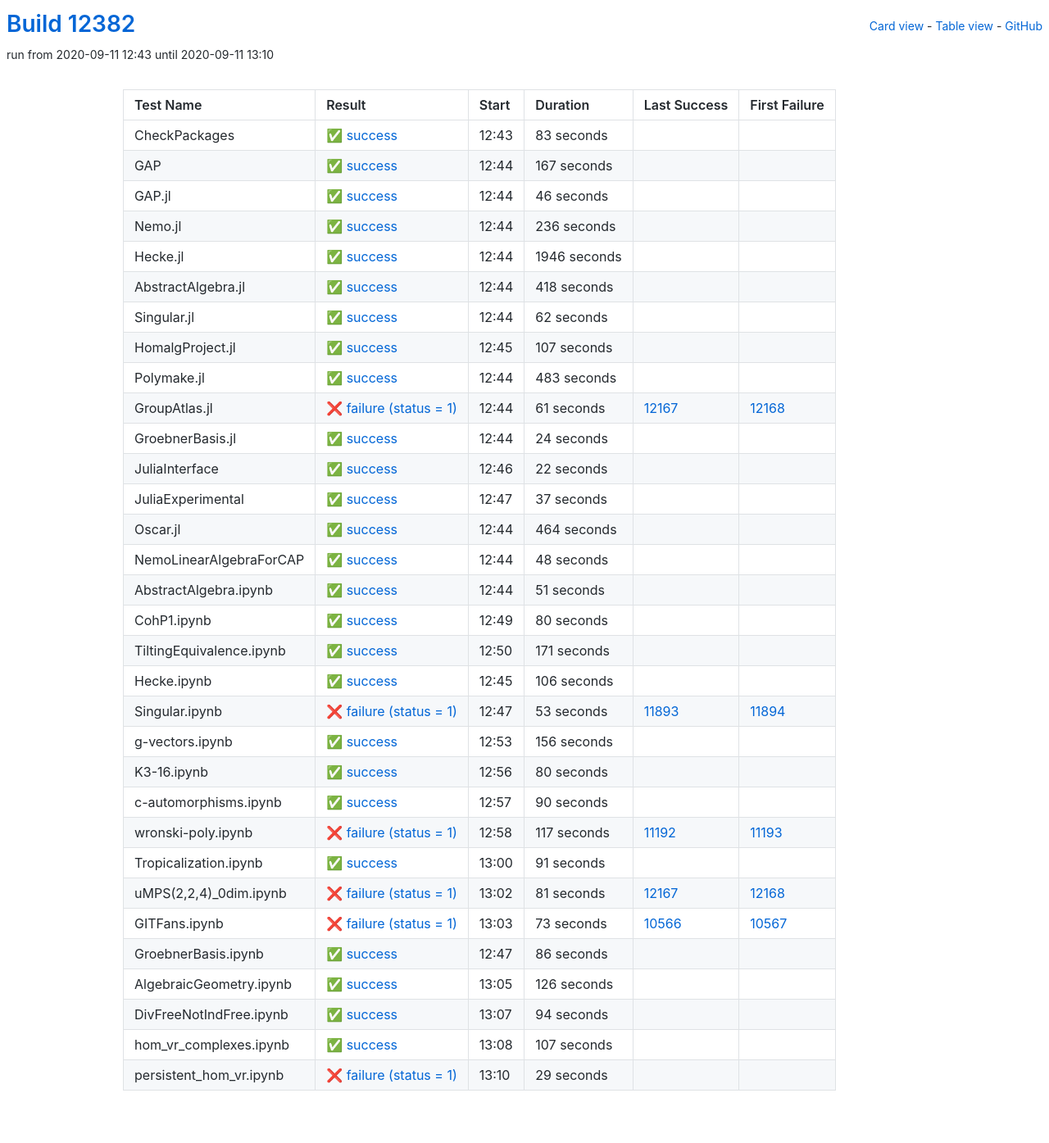
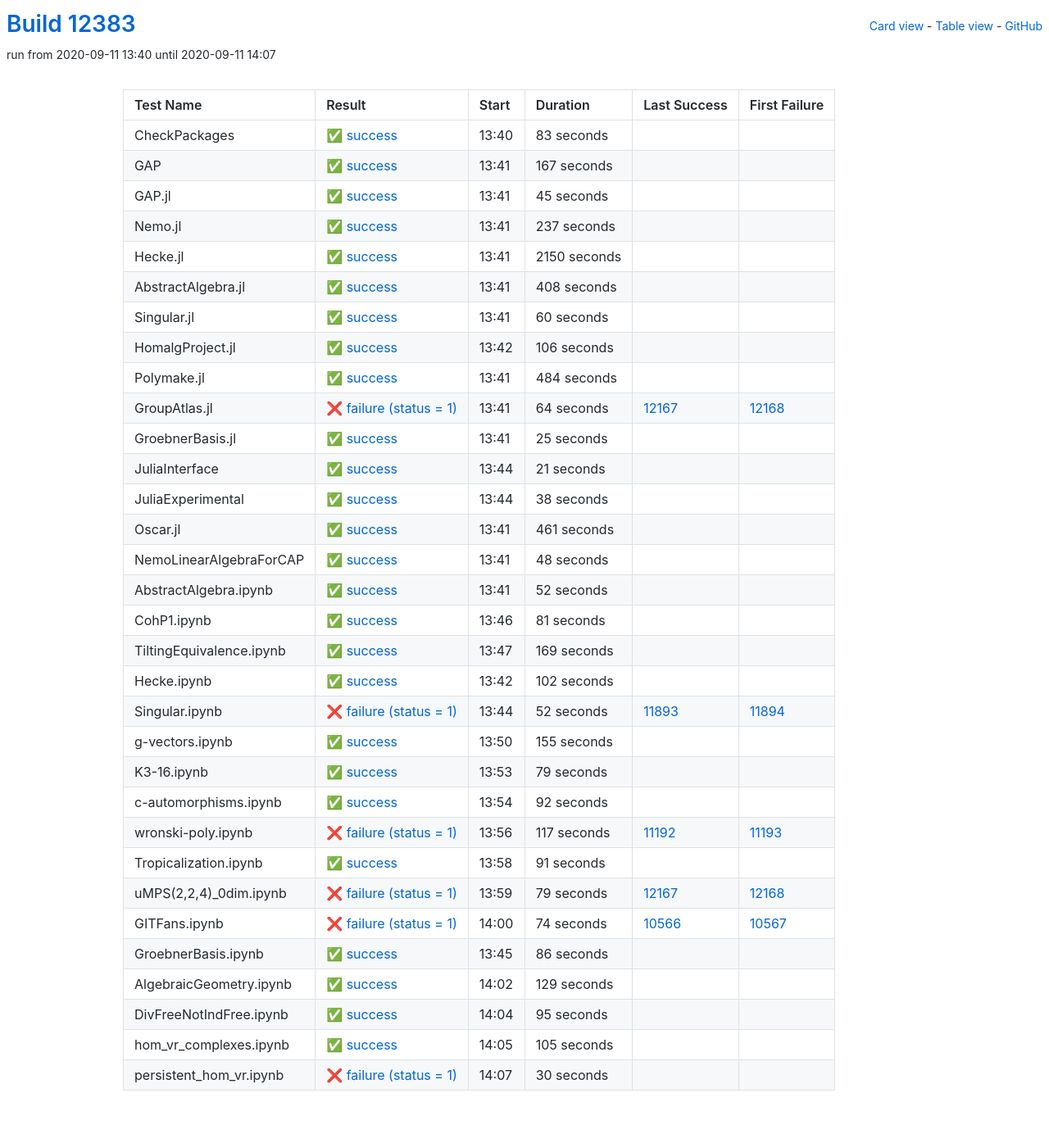
Before and after one commit to oscar-system/oscar-ci-status, a Jekyll site: the page built from table.html, in a window 1280 px wide. Shown: the whole page at 82% size. Built offline with Jekyll 4.4.1, drawn with Linux system fonts in a browser that asks for light colours.

Commit message:
Build #12383

```diff
--- a/_data/ci.yml
+++ b/_data/ci.yml
@@ -1,6 +1,6 @@
 ---
-build: 12382
-build_url: https://oscarci.mathematik.uni-kl.de/job/oscar/12382/
+build: 12383
+build_url: https://oscarci.mathematik.uni-kl.de/job/oscar/12383/
 job: oscar
 organization: oscar-system
 repo: oscar-ci-status
@@ -8,8 +8,8 @@ repourl: https://github.com/oscar-system/oscar-ci-status
 tests:
 - name: CheckPackages
   id: checkpackages
-  log: https://oscarci.mathematik.uni-kl.de/job/oscar/12382/artifact/logs/build-12382/CheckPackages.log
-  start: 2020-09-11 12:43
+  log: https://oscarci.mathematik.uni-kl.de/job/oscar/12383/artifact/logs/build-12383/CheckPackages.log
+  start: 2020-09-11 13:40
   success: true
   exitcode: 0
   status: success
@@ -20,8 +20,8 @@ tests:
   first_failure_url:
 - name: GAP
   id: gap
-  log: https://oscarci.mathematik.uni-kl.de/job/oscar/12382/artifact/logs/build-12382/GAP.log
-  start: 2020-09-11 12:44
+  log: https://oscarci.mathematik.uni-kl.de/job/oscar/12383/artifact/logs/build-12383/GAP.log
+  start: 2020-09-11 13:41
   success: true
   exitcode: 0
   status: success
@@ -32,152 +32,152 @@ tests:
   first_failure_url:
 - name: GAP.jl
   id: gap-jl
-  log: https://oscarci.mathematik.uni-kl.de/job/oscar/12382/artifact/logs/build-12382/GAP.jl.log
-  start: 2020-09-11 12:44
+  log: https://oscarci.mathematik.uni-kl.de/job/oscar/12383/artifact/logs/build-12383/GAP.jl.log
+  start: 2020-09-11 13:41
   success: true
   exitcode: 0
   status: success
-  duration: 46
+  duration: 45
   last_success: false
   last_success_url:
   first_failure: false
   first_failure_url:
 - name: Nemo.jl
   id: nemo-jl
-  log: https://oscarci.mathematik.uni-kl.de/job/oscar/12382/artifact/logs/build-12382/Nemo.jl.log
-  start: 2020-09-11 12:44
+  log: https://oscarci.mathematik.uni-kl.de/job/oscar/12383/artifact/logs/build-12383/Nemo.jl.log
+  start: 2020-09-11 13:41
   success: true
   exitcode: 0
   status: success
-  duration: 236
+  duration: 237
   last_success: false
   last_success_url:
   first_failure: false
   first_failure_url:
 - name: Hecke.jl
   id: hecke-jl
-  log: https://oscarci.mathematik.uni-kl.de/job/oscar/12382/artifact/logs/build-12382/Hecke.jl.log
-  start: 2020-09-11 12:44
+  log: https://oscarci.mathematik.uni-kl.de/job/oscar/12383/artifact/logs/build-12383/Hecke.jl.log
+  start: 2020-09-11 13:41
   success: true
   exitcode: 0
   status: success
-  duration: 1946
+  duration: 2150
   last_success: false
   last_success_url:
   first_failure: false
   first_failure_url:
 - name: AbstractAlgebra.jl
   id: abstractalgebra-jl
-  log: https://oscarci.mathematik.uni-kl.de/job/oscar/12382/artifact/logs/build-12382/AbstractAlgebra.jl.log
-  start: 2020-09-11 12:44
+  log: https://oscarci.mathematik.uni-kl.de/job/oscar/12383/artifact/logs/build-12383/AbstractAlgebra.jl.log
+  start: 2020-09-11 13:41
   success: true
   exitcode: 0
   status: success
-  duration: 418
+  duration: 408
   last_success: false
   last_success_url:
   first_failure: false
   first_failure_url:
 - name: Singular.jl
   id: singular-jl
-  log: https://oscarci.mathematik.uni-kl.de/job/oscar/12382/artifact/logs/build-12382/Singular.jl.log
-  start: 2020-09-11 12:44
+  log: https://oscarci.mathematik.uni-kl.de/job/oscar/12383/artifact/logs/build-12383/Singular.jl.log
+  start: 2020-09-11 13:41
   success: true
   exitcode: 0
   status: success
-  duration: 62
+  duration: 60
   last_success: false
   last_success_url:
   first_failure: false
   first_failure_url:
 - name: HomalgProject.jl
   id: homalgproject-jl
-  log: https://oscarci.mathematik.uni-kl.de/job/oscar/12382/artifact/logs/build-12382/HomalgProject.jl.log
-  start: 2020-09-11 12:45
+  log: https://oscarci.mathematik.uni-kl.de/job/oscar/12383/artifact/logs/build-12383/HomalgProject.jl.log
+  start: 2020-09-11 13:42
   success: true
   exitcode: 0
   status: success
-  duration: 107
+  duration: 106
   last_success: false
   last_success_url:
   first_failure: false
   first_failure_url:
 - name: Polymake.jl
   id: polymake-jl
-  log: https://oscarci.mathematik.uni-kl.de/job/oscar/12382/artifact/logs/build-12382/Polymake.jl.log
-  start: 2020-09-11 12:44
+  log: https://oscarci.mathematik.uni-kl.de/job/oscar/12383/artifact/logs/build-12383/Polymake.jl.log
+  start: 2020-09-11 13:41
   success: true
   exitcode: 0
   status: success
-  duration: 483
+  duration: 484
   last_success: false
   last_success_url:
   first_failure: false
   first_failure_url:
 - name: GroupAtlas.jl
   id: groupatlas-jl
-  log: https://oscarci.mathematik.uni-kl.de/job/oscar/12382/artifact/logs/build-12382/GroupAtlas.jl.log
-  start: 2020-09-11 12:44
+  log: https://oscarci.mathematik.uni-kl.de/job/oscar/12383/artifact/logs/build-12383/GroupAtlas.jl.log
+  start: 2020-09-11 13:41
   success: false
   exitcode: 1
   status: failure
-  duration: 61
+  duration: 64
   last_success: 12167
   last_success_url: https://oscarci.mathematik.uni-kl.de/job/oscar/12167/
   first_failure: 12168
   first_failure_url: https://oscarci.mathematik.uni-kl.de/job/oscar/12168/
 - name: GroebnerBasis.jl
   id: groebnerbasis-jl
-  log: https://oscarci.mathematik.uni-kl.de/job/oscar/12382/artifact/logs/build-12382/GroebnerBasis.jl.log
-  start: 2020-09-11 12:44
+  log: https://oscarci.mathematik.uni-kl.de/job/oscar/12383/artifact/logs/build-12383/GroebnerBasis.jl.log
+  start: 2020-09-11 13:41
   success: true
   exitcode: 0
   status: success
-  duration: 24
+  duration: 25
   last_success: false
   last_success_url:
   first_failure: false
   first_failure_url:
 - name: JuliaInterface
   id: juliainterface
-  log: https://oscarci.mathematik.uni-kl.de/job/oscar/12382/artifact/logs/build-12382/JuliaInterface.log
-  start: 2020-09-11 12:46
+  log: https://oscarci.mathematik.uni-kl.de/job/oscar/12383/artifact/logs/build-12383/JuliaInterface.log
+  start: 2020-09-11 13:44
   success: true
   exitcode: 0
   status: success
-  duration: 22
+  duration: 21
   last_success: false
   last_success_url:
   first_failure: false
   first_failure_url:
 - name: JuliaExperimental
   id: juliaexperimental
-  log: https://oscarci.mathematik.uni-kl.de/job/oscar/12382/artifact/logs/build-12382/JuliaExperimental.log
-  start: 2020-09-11 12:47
+  log: https://oscarci.mathematik.uni-kl.de/job/oscar/12383/artifact/logs/build-12383/JuliaExperimental.log
+  start: 2020-09-11 13:44
   success: true
   exitcode: 0
   status: success
-  duration: 37
+  duration: 38
   last_success: false
   last_success_url:
   first_failure: false
   first_failure_url:
 - name: Oscar.jl
   id: oscar-jl
-  log: https://oscarci.mathematik.uni-kl.de/job/oscar/12382/artifact/logs/build-12382/Oscar.jl.log
-  start: 2020-09-11 12:44
+  log: https://oscarci.mathematik.uni-kl.de/job/oscar/12383/artifact/logs/build-12383/Oscar.jl.log
+  start: 2020-09-11 13:41
   success: true
   exitcode: 0
   status: success
-  duration: 464
+  duration: 461
   last_success: false
   last_success_url:
   first_failure: false
   first_failure_url:
 - name: NemoLinearAlgebraForCAP
   id: nemolinearalgebraforcap
-  log: https://oscarci.mathematik.uni-kl.de/job/oscar/12382/artifact/logs/build-12382/NemoLinearAlgebraForCAP.log
-  start: 2020-09-11 12:44
+  log: https://oscarci.mathematik.uni-kl.de/job/oscar/12383/artifact/logs/build-12383/NemoLinearAlgebraForCAP.log
+  start: 2020-09-11 13:41
   success: true
   exitcode: 0
   status: success
@@ -188,104 +188,104 @@ tests:
   first_failure_url:
 - name: AbstractAlgebra.ipynb
   id: abstractalgebra-ipynb
-  log: https://oscarci.mathematik.uni-kl.de/job/oscar/12382/artifact/logs/build-12382/AbstractAlgebra.ipynb.log
-  start: 2020-09-11 12:44
+  log: https://oscarci.mathematik.uni-kl.de/job/oscar/12383/artifact/logs/build-12383/AbstractAlgebra.ipynb.log
+  start: 2020-09-11 13:41
   success: true
   exitcode: 0
   status: success
-  duration: 51
+  duration: 52
   last_success: false
   last_success_url:
   first_failure: false
   first_failure_url:
 - name: CohP1.ipynb
   id: cohp1-ipynb
-  log: https://oscarci.mathematik.uni-kl.de/job/oscar/12382/artifact/logs/build-12382/CohP1.ipynb.log
-  start: 2020-09-11 12:49
+  log: https://oscarci.mathematik.uni-kl.de/job/oscar/12383/artifact/logs/build-12383/CohP1.ipynb.log
+  start: 2020-09-11 13:46
   success: true
   exitcode: 0
   status: success
-  duration: 80
+  duration: 81
   last_success: false
   last_success_url:
   first_failure: false
   first_failure_url:
 - name: TiltingEquivalence.ipynb
   id: tiltingequivalence-ipynb
-  log: https://oscarci.mathematik.uni-kl.de/job/oscar/12382/artifact/logs/build-12382/TiltingEquivalence.ipynb.log
-  start: 2020-09-11 12:50
+  log: https://oscarci.mathematik.uni-kl.de/job/oscar/12383/artifact/logs/build-12383/TiltingEquivalence.ipynb.log
+  start: 2020-09-11 13:47
   success: true
   exitcode: 0
   status: success
-  duration: 171
+  duration: 169
   last_success: false
   last_success_url:
   first_failure: false
   first_failure_url:
 - name: Hecke.ipynb
   id: hecke-ipynb
-  log: https://oscarci.mathematik.uni-kl.de/job/oscar/12382/artifact/logs/build-12382/Hecke.ipynb.log
-  start: 2020-09-11 12:45
+  log: https://oscarci.mathematik.uni-kl.de/job/oscar/12383/artifact/logs/build-12383/Hecke.ipynb.log
+  start: 2020-09-11 13:42
   success: true
   exitcode: 0
   status: success
-  duration: 106
+  duration: 102
   last_success: false
   last_success_url:
   first_failure: false
   first_failure_url:
 - name: Singular.ipynb
   id: singular-ipynb
-  log: https://oscarci.mathematik.uni-kl.de/job/oscar/12382/artifact/logs/build-12382/Singular.ipynb.log
-  start: 2020-09-11 12:47
+  log: https://oscarci.mathematik.uni-kl.de/job/oscar/12383/artifact/logs/build-12383/Singular.ipynb.log
+  start: 2020-09-11 13:44
   success: false
   exitcode: 1
   status: failure
-  duration: 53
+  duration: 52
   last_success: 11893
   last_success_url: https://oscarci.mathematik.uni-kl.de/job/oscar/11893/
   first_failure: 11894
   first_failure_url: https://oscarci.mathematik.uni-kl.de/job/oscar/11894/
 - name: g-vectors.ipynb
   id: g-vectors-ipynb
-  log: https://oscarci.mathematik.uni-kl.de/job/oscar/12382/artifact/logs/build-12382/g-vectors.ipynb.log
-  start: 2020-09-11 12:53
+  log: https://oscarci.mathematik.uni-kl.de/job/oscar/12383/artifact/logs/build-12383/g-vectors.ipynb.log
+  start: 2020-09-11 13:50
   success: true
   exitcode: 0
   status: success
-  duration: 156
+  duration: 155
   last_success: false
   last_success_url:
   first_failure: false
   first_failure_url:
 - name: K3-16.ipynb
   id: k3-16-ipynb
-  log: https://oscarci.mathematik.uni-kl.de/job/oscar/12382/artifact/logs/build-12382/K3-16.ipynb.log
-  start: 2020-09-11 12:56
+  log: https://oscarci.mathematik.uni-kl.de/job/oscar/12383/artifact/logs/build-12383/K3-16.ipynb.log
+  start: 2020-09-11 13:53
   success: true
   exitcode: 0
   status: success
-  duration: 80
+  duration: 79
   last_success: false
   last_success_url:
   first_failure: false
   first_failure_url:
 - name: c-automorphisms.ipynb
   id: c-automorphisms-ipynb
-  log: https://oscarci.mathematik.uni-kl.de/job/oscar/12382/artifact/logs/build-12382/c-automorphisms.ipynb.log
-  start: 2020-09-11 12:57
+  log: https://oscarci.mathematik.uni-kl.de/job/oscar/12383/artifact/logs/build-12383/c-automorphisms.ipynb.log
+  start: 2020-09-11 13:54
   success: true
   exitcode: 0
   status: success
-  duration: 90
+  duration: 92
   last_success: false
   last_success_url:
   first_failure: false
   first_failure_url:
 - name: wronski-poly.ipynb
   id: wronski-poly-ipynb
-  log: https://oscarci.mathematik.uni-kl.de/job/oscar/12382/artifact/logs/build-12382/wronski-poly.ipynb.log
-  start: 2020-09-11 12:58
+  log: https://oscarci.mathematik.uni-kl.de/job/oscar/12383/artifact/logs/build-12383/wronski-poly.ipynb.log
+  start: 2020-09-11 13:56
   success: false
   exitcode: 1
   status: failure
@@ -296,8 +296,8 @@ tests:
   first_failure_url: https://oscarci.mathematik.uni-kl.de/job/oscar/11193/
 - name: Tropicalization.ipynb
   id: tropicalization-ipynb
-  log: https://oscarci.mathematik.uni-kl.de/job/oscar/12382/artifact/logs/build-12382/Tropicalization.ipynb.log
-  start: 2020-09-11 13:00
+  log: https://oscarci.mathematik.uni-kl.de/job/oscar/12383/artifact/logs/build-12383/Tropicalization.ipynb.log
+  start: 2020-09-11 13:58
   success: true
   exitcode: 0
   status: success
@@ -308,32 +308,32 @@ tests:
   first_failure_url:
 - name: uMPS(2,2,4)_0dim.ipynb
   id: umps-2-2-4-0dim-ipynb
-  log: https://oscarci.mathematik.uni-kl.de/job/oscar/12382/artifact/logs/build-12382/uMPS-2-2-4-_0dim.ipynb.log
-  start: 2020-09-11 13:02
+  log: https://oscarci.mathematik.uni-kl.de/job/oscar/12383/artifact/logs/build-12383/uMPS-2-2-4-_0dim.ipynb.log
+  start: 2020-09-11 13:59
   success: false
   exitcode: 1
   status: failure
-  duration: 81
+  duration: 79
   last_success: 12167
   last_success_url: https://oscarci.mathematik.uni-kl.de/job/oscar/12167/
   first_failure: 12168
   first_failure_url: https://oscarci.mathematik.uni-kl.de/job/oscar/12168/
 - name: GITFans.ipynb
   id: gitfans-ipynb
-  log: https://oscarci.mathematik.uni-kl.de/job/oscar/12382/artifact/logs/build-12382/GITFans.ipynb.log
-  start: 2020-09-11 13:03
+  log: https://oscarci.mathematik.uni-kl.de/job/oscar/12383/artifact/logs/build-12383/GITFans.ipynb.log
+  start: 2020-09-11 14:00
   success: false
   exitcode: 1
   status: failure
-  duration: 73
+  duration: 74
   last_success: 10566
   last_success_url: https://oscarci.mathematik.uni-kl.de/job/oscar/10566/
   first_failure: 10567
   first_failure_url: https://oscarci.mathematik.uni-kl.de/job/oscar/10567/
 - name: GroebnerBasis.ipynb
   id: groebnerbasis-ipynb
-  log: https://oscarci.mathematik.uni-kl.de/job/oscar/12382/artifact/logs/build-12382/GroebnerBasis.ipynb.log
-  start: 2020-09-11 12:47
+  log: https://oscarci.mathematik.uni-kl.de/job/oscar/12383/artifact/logs/build-12383/GroebnerBasis.ipynb.log
+  start: 2020-09-11 13:45
   success: true
   exitcode: 0
   status: success
@@ -344,48 +344,48 @@ tests:
   first_failure_url:
 - name: AlgebraicGeometry.ipynb
   id: algebraicgeometry-ipynb
-  log: https://oscarci.mathematik.uni-kl.de/job/oscar/12382/artifact/logs/build-12382/AlgebraicGeometry.ipynb.log
-  start: 2020-09-11 13:05
+  log: https://oscarci.mathematik.uni-kl.de/job/oscar/12383/artifact/logs/build-12383/AlgebraicGeometry.ipynb.log
+  start: 2020-09-11 14:02
   success: true
   exitcode: 0
   status: success
-  duration: 126
+  duration: 129
   last_success: false
   last_success_url:
   first_failure: false
   first_failure_url:
 - name: DivFreeNotIndFree.ipynb
   id: divfreenotindfree-ipynb
-  log: https://oscarci.mathematik.uni-kl.de/job/oscar/12382/artifact/logs/build-12382/DivFreeNotIndFree.ipynb.log
-  start: 2020-09-11 13:07
+  log: https://oscarci.mathematik.uni-kl.de/job/oscar/12383/artifact/logs/build-12383/DivFreeNotIndFree.ipynb.log
+  start: 2020-09-11 14:04
   success: true
   exitcode: 0
   status: success
-  duration: 94
+  duration: 95
   last_success: false
   last_success_url:
   first_failure: false
   first_failure_url:
 - name: hom_vr_complexes.ipynb
   id: hom-vr-complexes-ipynb
-  log: https://oscarci.mathematik.uni-kl.de/job/oscar/12382/artifact/logs/build-12382/hom_vr_complexes.ipynb.log
-  start: 2020-09-11 13:08
+  log: https://oscarci.mathematik.uni-kl.de/job/oscar/12383/artifact/logs/build-12383/hom_vr_complexes.ipynb.log
+  start: 2020-09-11 14:05
   success: true
   exitcode: 0
   status: success
-  duration: 107
+  duration: 105
   last_success: false
   last_success_url:
   first_failure: false
   first_failure_url:
 - name: persistent_hom_vr.ipynb
   id: persistent-hom-vr-ipynb
-  log: https://oscarci.mathematik.uni-kl.de/job/oscar/12382/artifact/logs/build-12382/persistent_hom_vr.ipynb.log
-  start: 2020-09-11 13:10
+  log: https://oscarci.mathematik.uni-kl.de/job/oscar/12383/artifact/logs/build-12383/persistent_hom_vr.ipynb.log
+  start: 2020-09-11 14:07
   success: false
   exitcode: 1
   status: failure
-  duration: 29
+  duration: 30
   last_success: false
   last_success_url:
   first_failure: false
```
Also changed, not shown: README.md.
